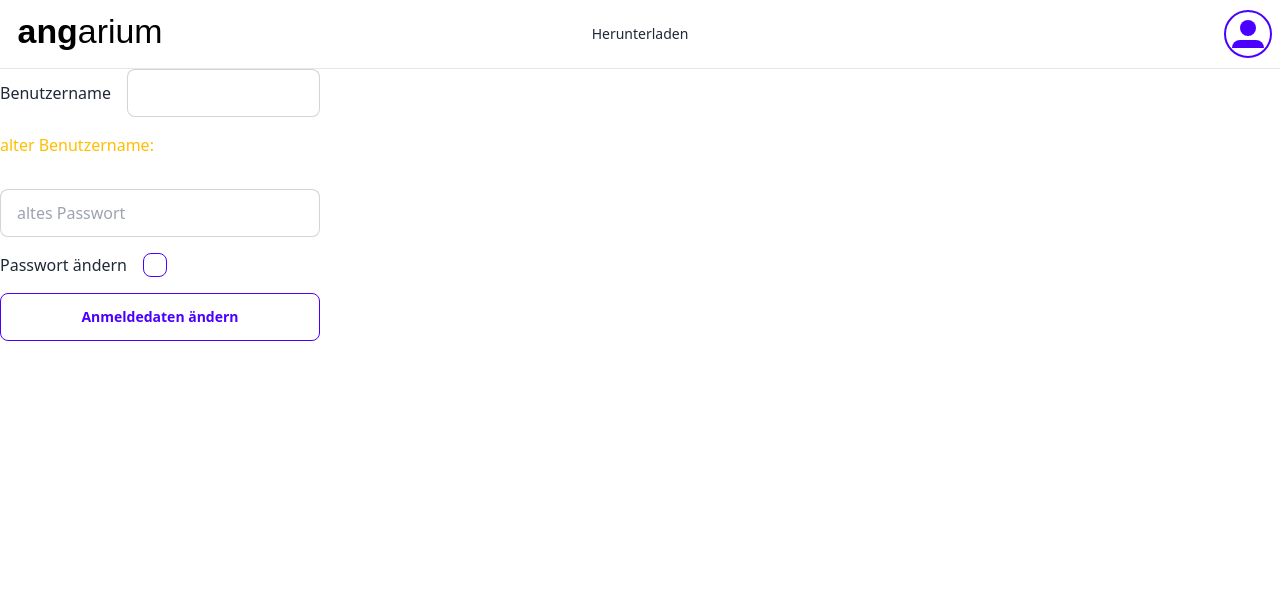
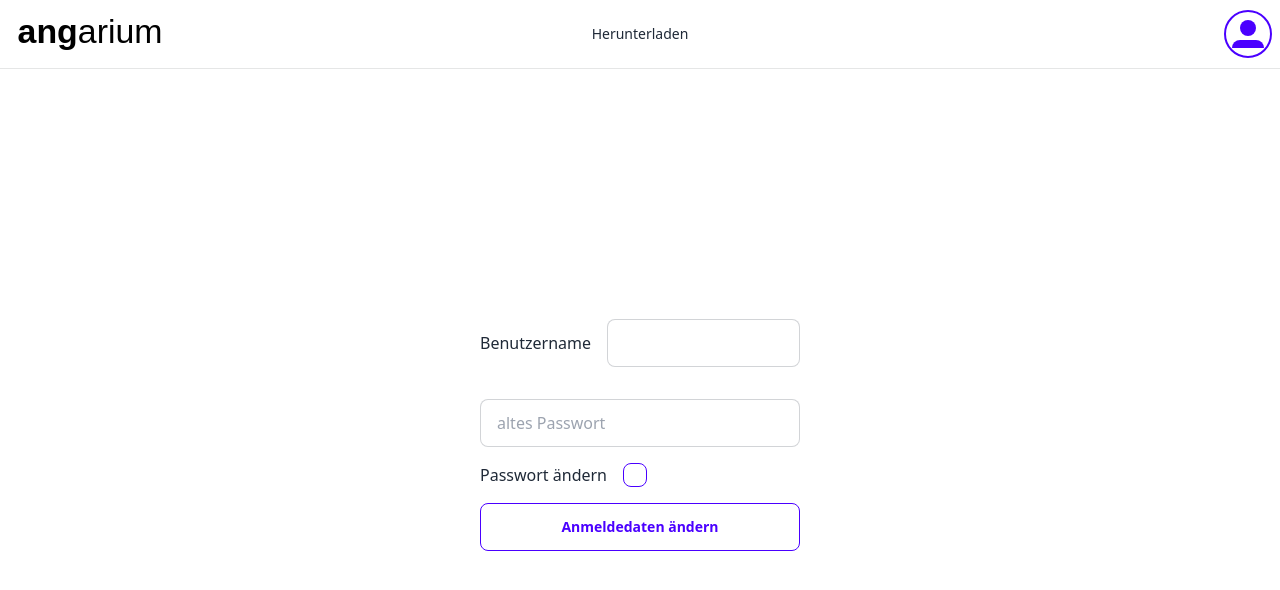
Before and after one commit to JuliusVenier/angarium, a SvelteKit app in the folder src/main/webui/: page /user in a window 1280 px wide. Shown: the top 590 px of the page. Built offline with nearby package versions, Linux system fonts and the light colour scheme; no server answers.

Commit message:
upload & user fix

```diff
--- a/src/main/webui/src/components/pages/+upload.svelte
+++ b/src/main/webui/src/components/pages/+upload.svelte
@@ -5,7 +5,10 @@
     import { isAuthenticated, user,  isDev } from "$lib/user.js";
 
     import { Icon } from 'svelte-icons-pack';
+    import { AiOutlineUp } from "svelte-icons-pack/ai";
+    import { AiOutlineDown } from "svelte-icons-pack/ai";
     import { TrOutlineTrashX } from "svelte-icons-pack/tr";
+    import { SlCheck } from "svelte-icons-pack/sl";
 
     let fileInput;
     let isFileSelected = false;
--- a/src/main/webui/src/routes/user/+page.svelte
+++ b/src/main/webui/src/routes/user/+page.svelte
@@ -1,6 +1,6 @@
 <script>
     import { onMount } from "svelte";
-    import { authenticateUser, isAuthenticated, returnToIndex} from "$lib/user.js";
+    import { authenticateUser, isAuthenticated, returnToIndex, user} from "$lib/user.js";
 
     import User from "../../components/pages/+user.svelte"
 
@@ -11,4 +11,6 @@
         }
     });
 </script>
-<User />
+<div class="flex justify-center overflow-y-auto h-full py-14">
+    <User username={$user.username} />
+</div>
```
